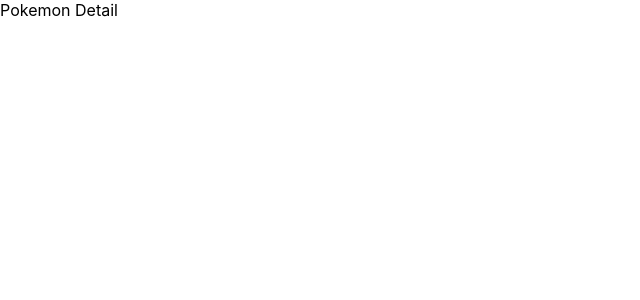
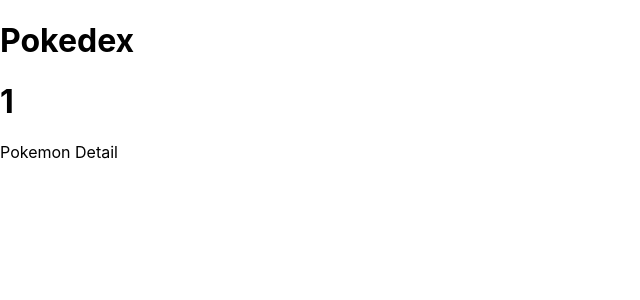
Before and after one commit to TunaSurf/Pokedex-V2-w-Redux, a React (Create React App) app: page /1 in a window 1280 px wide. Shown: the top 300 px of the page, without its empty margins (0-640 px from the left). Built offline with nearby package versions, Linux system fonts and the light colour scheme.

Commit message:
adjust what router surrounds

```diff
--- a/src/App.js
+++ b/src/App.js
@@ -8,12 +8,15 @@
 
 function App() {
   return (
-    <Router>
-      <Provider store={store}>
-        <Route exact path="/" component={PokemonList} />
-        <Route exact path="/:pokemon" component={PokemonDetail} />
-      </Provider>
-    </Router>
+    <Provider store={store}>
+      <h1>Pokedex</h1>
+      <Router>
+        <>
+          <Route exact path="/" component={PokemonList} />
+          <Route path="/:pokemon" component={PokemonDetail} />
+        </>
+      </Router>
+    </Provider>
   );
 }
 
--- a/src/PokemonDetail.js
+++ b/src/PokemonDetail.js
@@ -1,7 +1,14 @@
 import React from "react";
+import { withRouter } from "react-router";
 
-function PokemonDetail() {
-  return <div>Pokemon Detail</div>;
+function PokemonDetail({ match }) {
+  console.log(match);
+  return (
+    <div>
+      <h1>{match.params.pokemon}</h1>
+      Pokemon Detail
+    </div>
+  );
 }
 
-export default PokemonDetail;
+export default withRouter(PokemonDetail);
```
